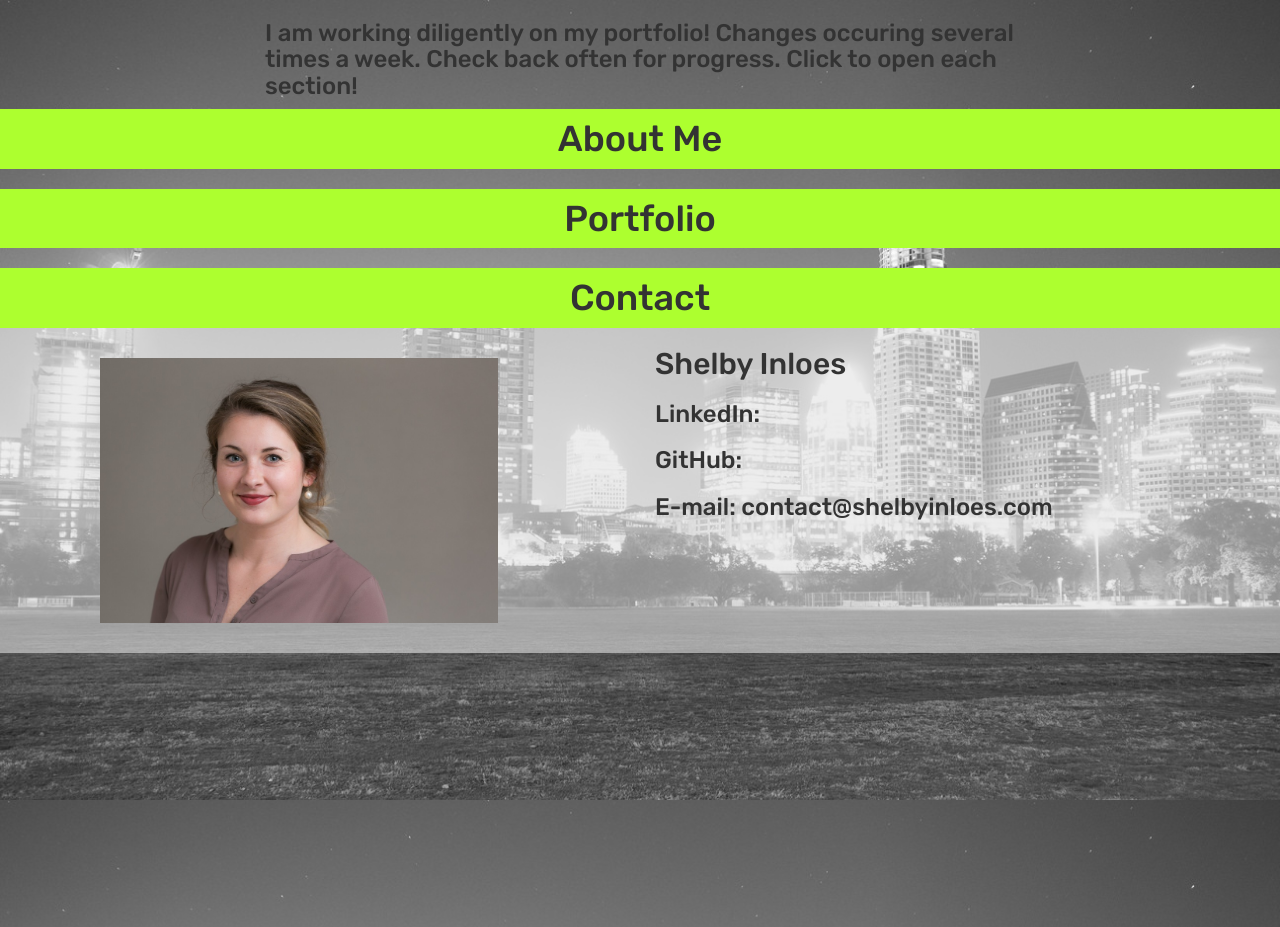
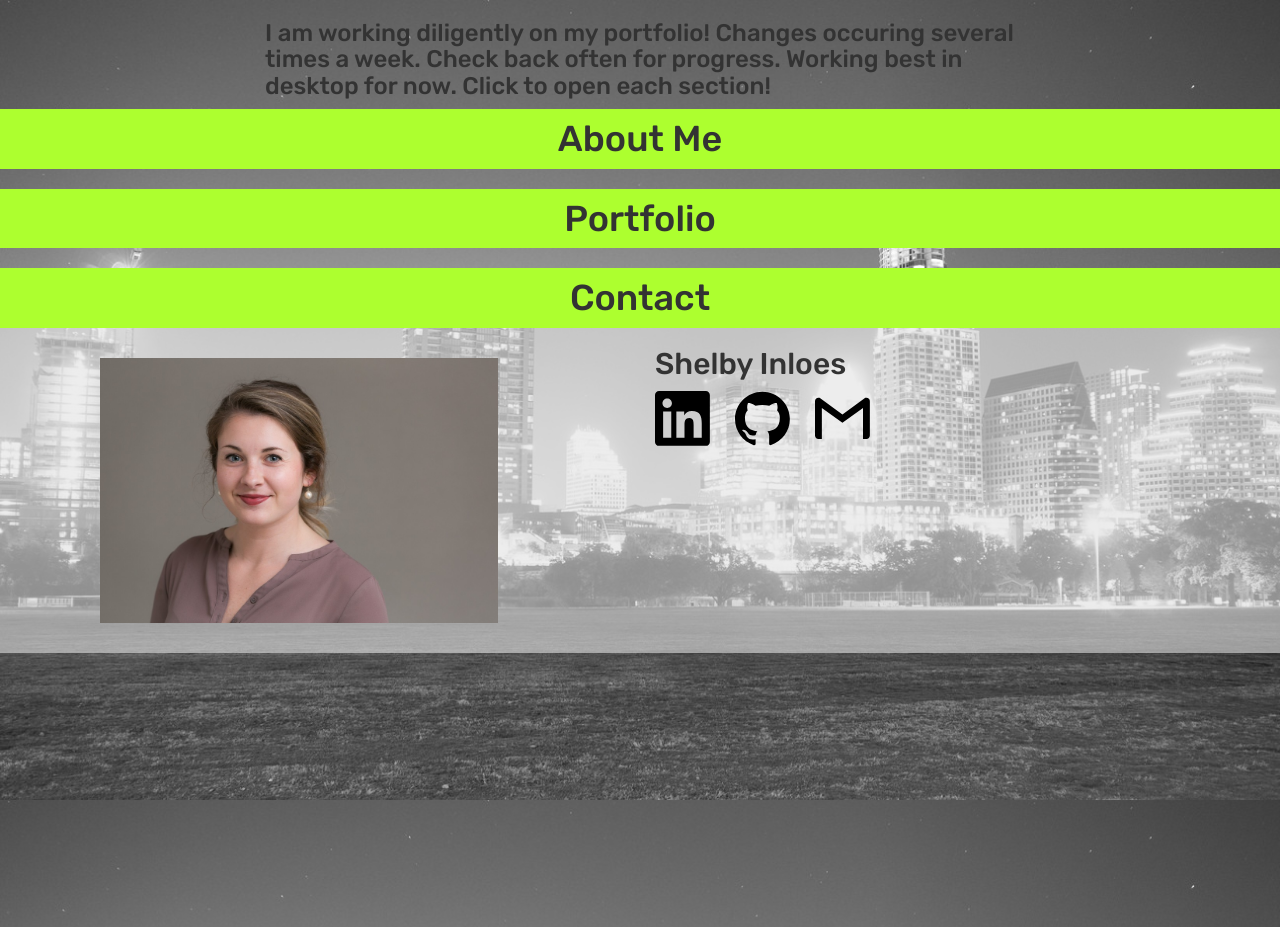
Before and after one commit to shelbyinloes/react-portfolio, a React (Create React App) app in the folder portfolio/: page / in a window 1280 px wide. Both pictures are taken after a click on the element "Contact". Built offline with nearby package versions, Linux system fonts and the light colour scheme.

Commit message:
working on content

```diff
--- a/portfolio/package.json
+++ b/portfolio/package.json
@@ -8,7 +8,8 @@
     "react-dom": "^16.4.2",
     "react-mail-form": "^1.0.1",
     "react-responsive-carousel": "^3.1.43",
-    "react-scripts": "1.1.5"
+    "react-scripts": "1.1.5",
+    "simple-icons": "^1.9.9"
   },
   "scripts": {
     "start": "react-scripts start",
--- a/portfolio/src/components/Contact.js
+++ b/portfolio/src/components/Contact.js
@@ -38,9 +38,13 @@
             </Col>
             <Col sm={6}>
                 <h2>Shelby Inloes</h2>
-                <h3>LinkedIn: </h3>
-                <h3>GitHub: </h3>
-                <h3>E-mail: contact@shelbyinloes.com</h3>
+                <a href="https://www.linkedin.com/in/shelbyinloes/"><
+                    svg aria-labelledby="simpleicons-linkedin-icon" role="img" viewBox="0 0 35 35" width="80" height="80" xmlns="http://www.w3.org/2000/svg"><title id="simpleicons-linkedin-icon">LinkedIn icon</title><path d="M20.447 20.452h-3.554v-5.569c0-1.328-.027-3.037-1.852-3.037-1.853 0-2.136 1.445-2.136 2.939v5.667H9.351V9h3.414v1.561h.046c.477-.9 1.637-1.85 3.37-1.85 3.601 0 4.267 2.37 4.267 5.455v6.286zM5.337 7.433c-1.144 0-2.063-.926-2.063-2.065 0-1.138.92-2.063 2.063-2.063 1.14 0 2.064.925 2.064 2.063 0 1.139-.925 2.065-2.064 2.065zm1.782 13.019H3.555V9h3.564v11.452zM22.225 0H1.771C.792 0 0 .774 0 1.729v20.542C0 23.227.792 24 1.771 24h20.451C23.2 24 24 23.227 24 22.271V1.729C24 .774 23.2 0 22.222 0h.003z"/></svg>
+                </a>
+                <a href="https://github.com/shelbyinloes">
+                <svg aria-labelledby="simpleicons-github-icon" role="img" viewBox="0 0 35 35" width="80" height="80" xmlns="http://www.w3.org/2000/svg"><title id="simpleicons-github-icon">GitHub icon</title><path d="M12 .297c-6.63 0-12 5.373-12 12 0 5.303 3.438 9.8 8.205 11.385.6.113.82-.258.82-.577 0-.285-.01-1.04-.015-2.04-3.338.724-4.042-1.61-4.042-1.61C4.422 18.07 3.633 17.7 3.633 17.7c-1.087-.744.084-.729.084-.729 1.205.084 1.838 1.236 1.838 1.236 1.07 1.835 2.809 1.305 3.495.998.108-.776.417-1.305.76-1.605-2.665-.3-5.466-1.332-5.466-5.93 0-1.31.465-2.38 1.235-3.22-.135-.303-.54-1.523.105-3.176 0 0 1.005-.322 3.3 1.23.96-.267 1.98-.399 3-.405 1.02.006 2.04.138 3 .405 2.28-1.552 3.285-1.23 3.285-1.23.645 1.653.24 2.873.12 3.176.765.84 1.23 1.91 1.23 3.22 0 4.61-2.805 5.625-5.475 5.92.42.36.81 1.096.81 2.22 0 1.606-.015 2.896-.015 3.286 0 .315.21.69.825.57C20.565 22.092 24 17.592 24 12.297c0-6.627-5.373-12-12-12"/></svg>
+                </a>
+                    <svg aria-labelledby="simpleicons-gmail-icon" role="img" viewBox="0 0 35 35" width="80" height="80" xmlns="http://www.w3.org/2000/svg"><title id="simpleicons-gmail-icon">Gmail icon</title><path d="M24 4.5v15c0 .85-.65 1.5-1.5 1.5H21V7.387l-9 6.463-9-6.463V21H1.5C.649 21 0 20.35 0 19.5v-15c0-.425.162-.8.431-1.068C.7 3.16 1.076 3 1.5 3H2l10 7.25L22 3h.5c.425 0 .8.162 1.069.432.27.268.431.643.431 1.068z"/></svg>
              </Col>
           </Row>
         </Grid>
--- a/portfolio/src/components/WorkInProgress.js
+++ b/portfolio/src/components/WorkInProgress.js
@@ -11,7 +11,7 @@
               <Row>
                 <Col sm={2}></Col>
                 <Col sm={8} >
-                  <h3>I am working diligently on my portfolio! Changes occuring several times a week. Check back often for progress. Click to open each section!</h3>
+                  <h3>I am working diligently on my portfolio! Changes occuring several times a week. Check back often for progress. Working best in desktop for now. Click to open each section!</h3>
                 </Col>
                 <Col sm={2}></Col>
               </Row>
```
Also changed, not shown: 1 other file (tests, documents, lock files or other folders).
